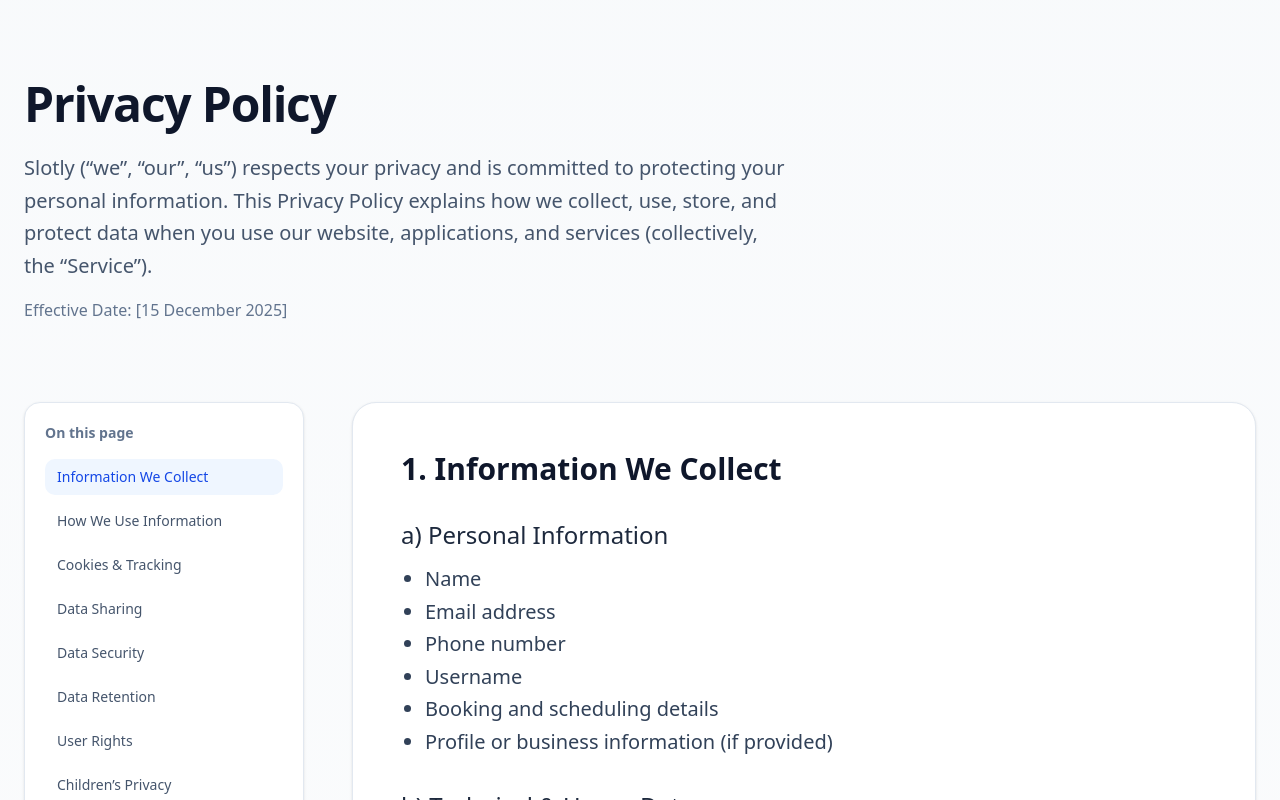
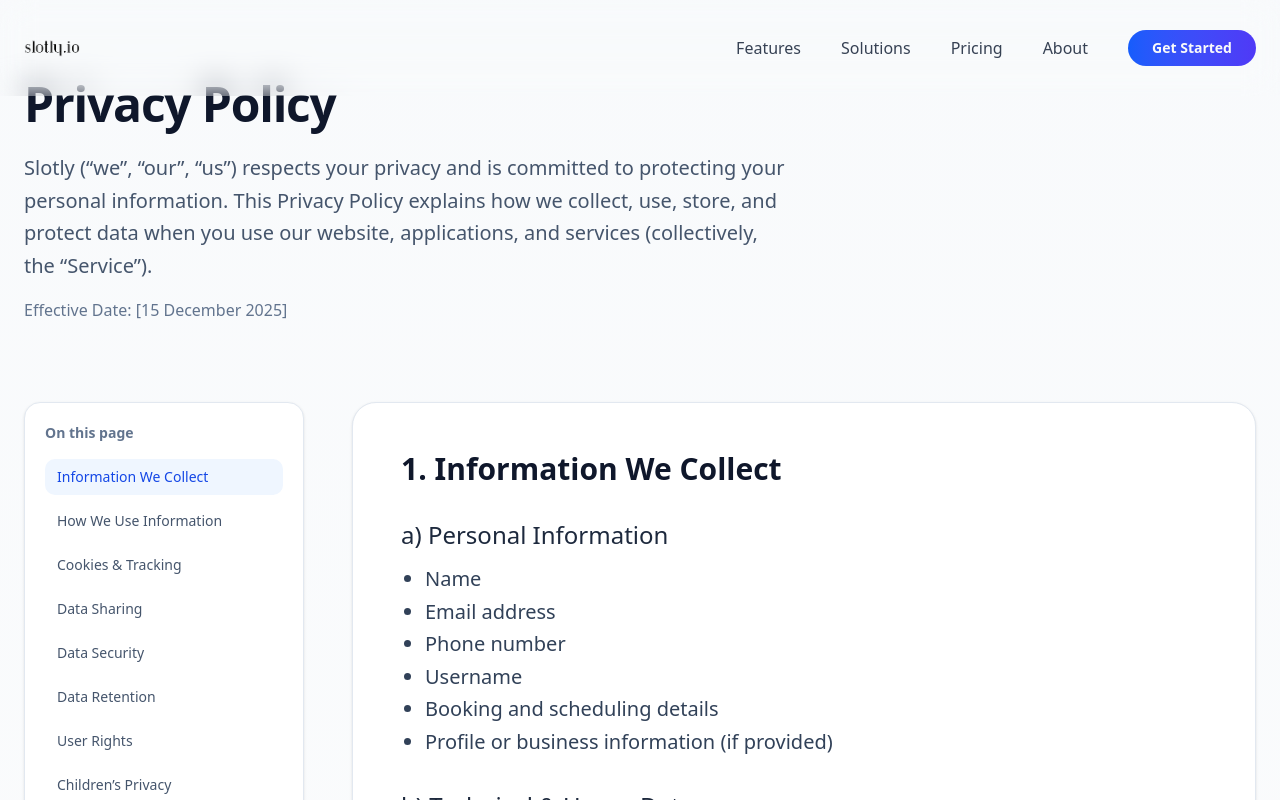
Before and after one commit to UnnatiSamaiyar/slotly-client, a Next.js app: page /privacy-policy in a window 1280 px wide. Shown: the top 800 px of the page. Built offline with nearby package versions, Linux system fonts and the light colour scheme.

Commit message:
Add files via upload

```diff
--- a/app/privacy-policy/page.tsx
+++ b/app/privacy-policy/page.tsx
@@ -1,5 +1,7 @@
 "use client";
 
+import { Footer } from "@/components/layout/Footer";
+import { Navbar } from "@/components/layout/Navbar";
 import { useEffect, useState } from "react";
 
 export default function PrivacyPolicyPage() {
@@ -37,6 +39,8 @@
   }, []);
 
   return (
+    <>
+    <Navbar />
     <main className="bg-gradient-to-b from-slate-50 to-white">
       <section className="max-w-7xl mx-auto px-6 py-20">
         {/* HEADER */}
@@ -171,6 +175,8 @@
         </div>
       </section>
     </main>
+    <Footer/>
+    </>
   );
 }
 
```
